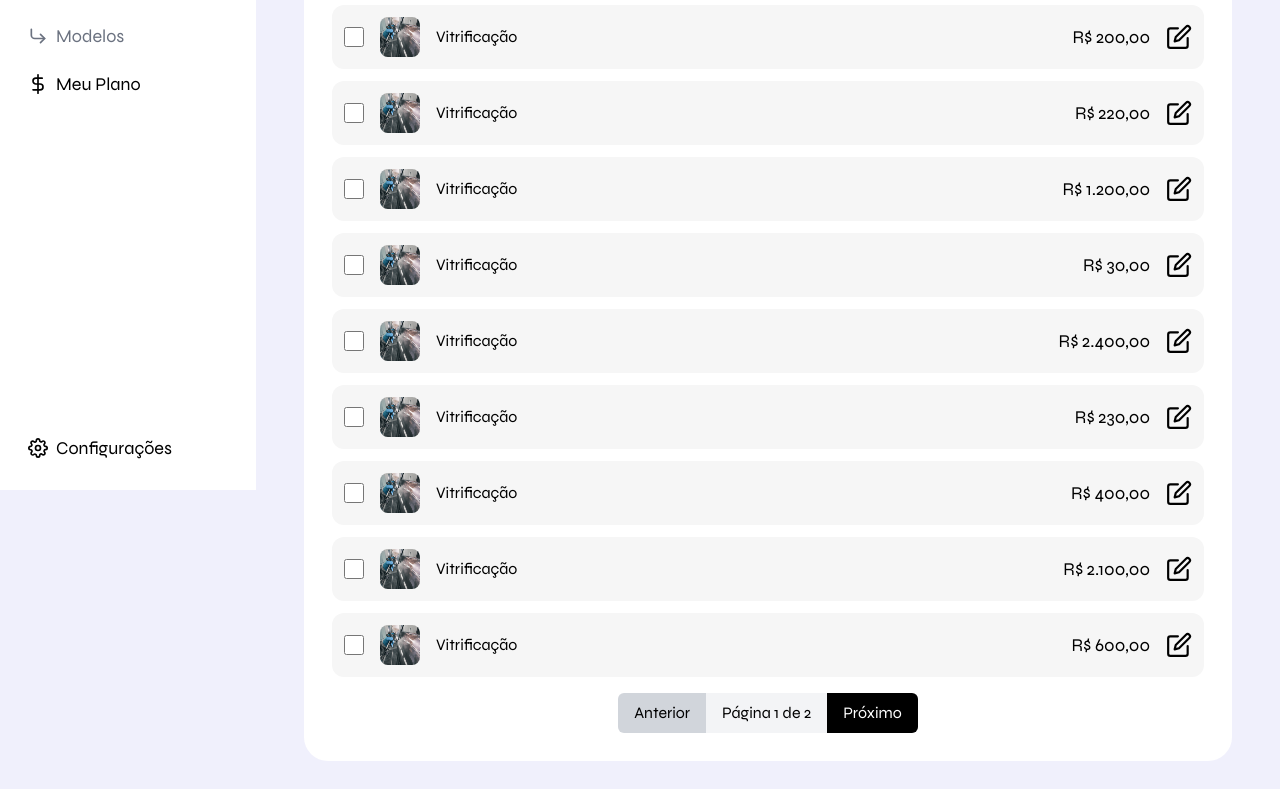
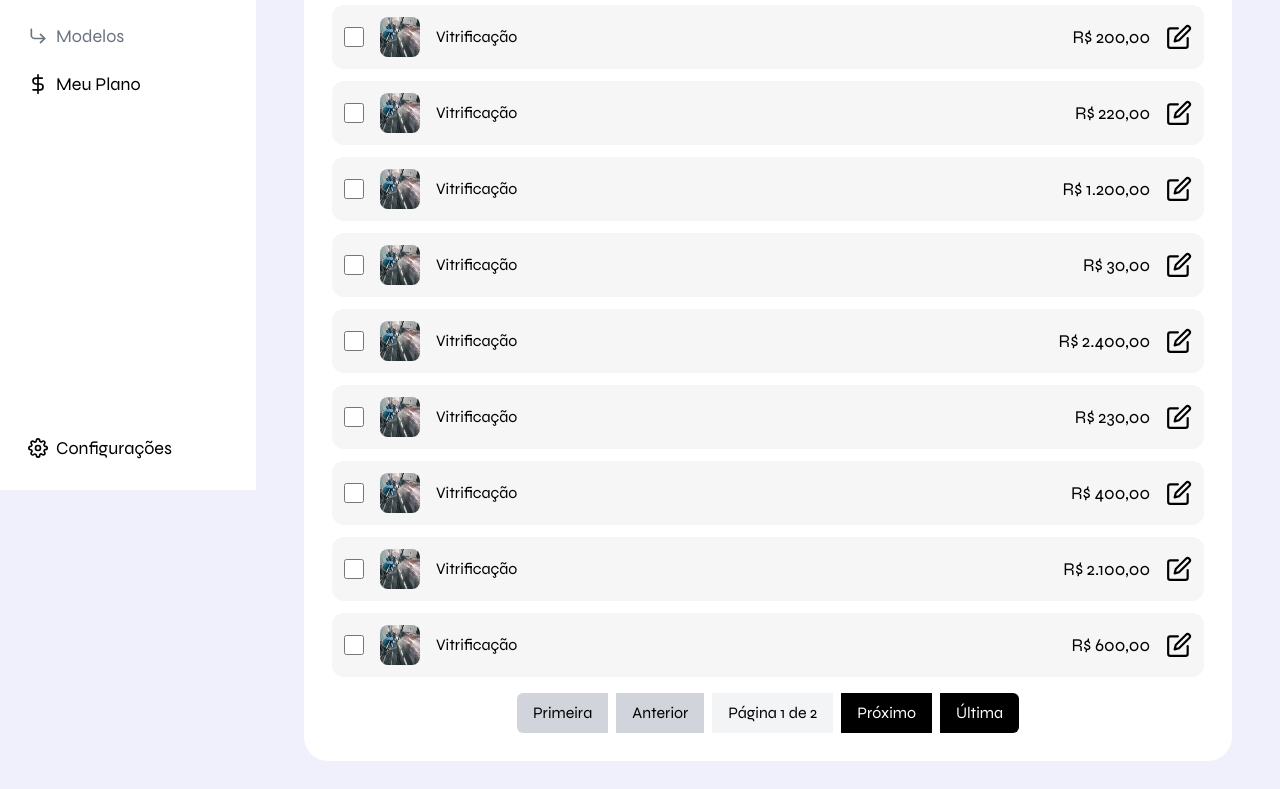
Before and after one commit to mariamandafm/encontreme, a Next.js app: page /dashboard/produtos in a window 1280 px wide. Shown: the part 310-1099 px from the top of the page. Built offline with nearby package versions, Linux system fonts and the light colour scheme.

Commit message:
feat: products list

```diff
--- a/src/app/dashboard/produtos/page.tsx
+++ b/src/app/dashboard/produtos/page.tsx
@@ -1,5 +1,3 @@
-"use client"
-
 import Image from 'next/image';
 import React, { useState } from 'react';
 import { FiEdit } from 'react-icons/fi';
@@ -16,6 +14,7 @@ const produtos = [
   { id: 9, nome: 'Vitrificação', preco: 2100.00 },
   { id: 10, nome: 'Vitrificação', preco: 600.00 },
   { id: 11, nome: 'Vitrificação', preco: 100.00 },
+  { id: 12, nome: 'Vitrificação', preco: 100.00 },
 ];
 
 export default function Produtos() {
@@ -72,12 +71,18 @@ export default function Produtos() {
           );
         })}
 
-        {/* Controles de Paginação */}
-        <div className="flex justify-center mt-4">
+        <div className="flex justify-center mt-4 gap-2">
+          <button
+            onClick={() => mudarPagina(1)}
+            disabled={paginaAtual === 1}
+            className={`px-4 py-2 rounded-l-md ${paginaAtual === 1 ? 'bg-gray-300' : 'bg-black text-white hover:bg-zinc-800'}`}
+          >
+            Primeira
+          </button>
           <button
             onClick={() => mudarPagina(paginaAtual - 1)}
             disabled={paginaAtual === 1}
-            className={`px-4 py-2 rounded-l-md ${paginaAtual === 1 ? 'bg-gray-300' : 'bg-black text-white hover:bg-zinc-800'}`}
+            className={`px-4 py-2 ${paginaAtual === 1 ? 'bg-gray-300' : 'bg-black text-white hover:bg-zinc-800'}`}
           >
             Anterior
           </button>
@@ -85,9 +90,16 @@ export default function Produtos() {
           <button
             onClick={() => mudarPagina(paginaAtual + 1)}
             disabled={paginaAtual === totalPaginas}
+            className={`px-4 py-2 ${paginaAtual === totalPaginas ? 'bg-gray-300' : 'bg-black text-white hover:bg-zinc-800'}`}
+          >
+            Próximo
+          </button>
+          <button
+            onClick={() => mudarPagina(totalPaginas)}
+            disabled={paginaAtual === totalPaginas}
             className={`px-4 py-2 rounded-r-md ${paginaAtual === totalPaginas ? 'bg-gray-300' : 'bg-black text-white hover:bg-zinc-800'}`}
           >
-            Próximo
+            Última
           </button>
         </div>
       </div>
```
